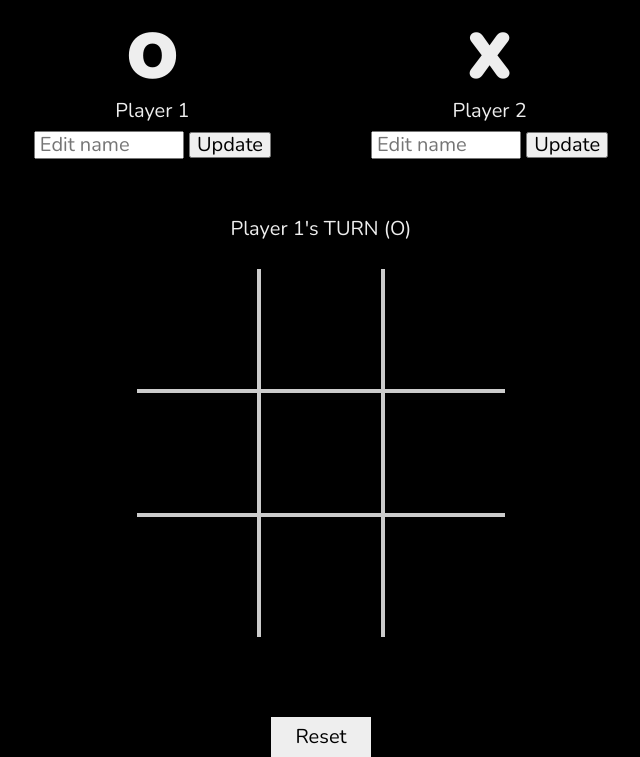
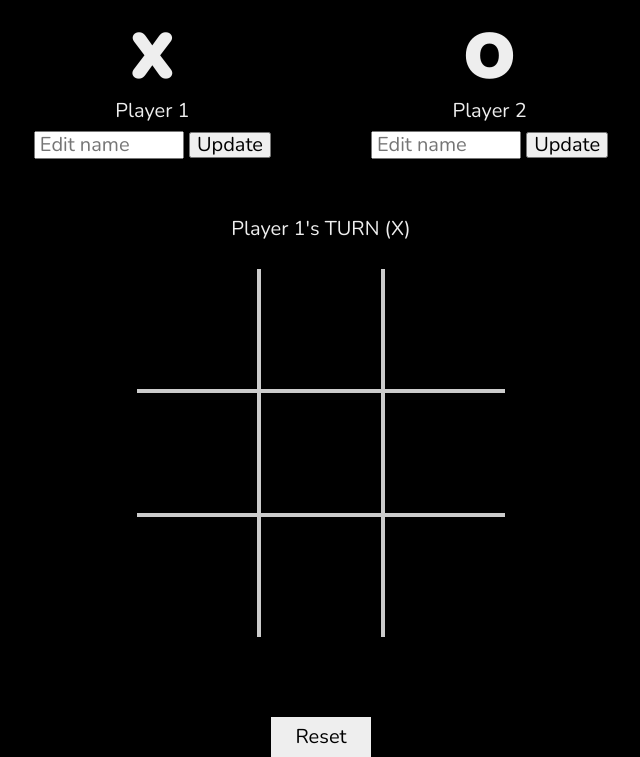
Before and after one commit to jprk8/tic-tac-toe, a plain HTML site: page index.html in a window 1280 px wide. Shown: the part 117-874 px from the top of the page, without its empty margins (319-959 px from the left). Drawn offline with Linux system fonts and the light colour scheme.

Commit message:
Make X go first

```diff
--- a/index.html
+++ b/index.html
@@ -10,8 +10,8 @@
 <body>
     <div class='title'>Tic Tac Toe</div>
     <div class='info'>
-        <div class='p1-shape'>O</div>
-        <div class='p2-shape'>X</div>
+        <div class='p1-shape'>X</div>
+        <div class='p2-shape'>O</div>
         <div class='p1-name'></div>
         <div class='p2-name'></div>
         <form id='p1-change-form'>
--- a/script.js
+++ b/script.js
@@ -147,8 +147,8 @@ Player.prototype.setName = function(name) {
 const tictactoe = function() {
     const p1 = new Player('Player 1');
     const p2 = new Player('Player 2');
-    p1.setShape('O');
-    p2.setShape('X');
+    p1.setShape('X');
+    p2.setShape('O');
 
     const p1DisplayName = document.querySelector('.p1-name');
     p1DisplayName.textContent = p1.name;
```
